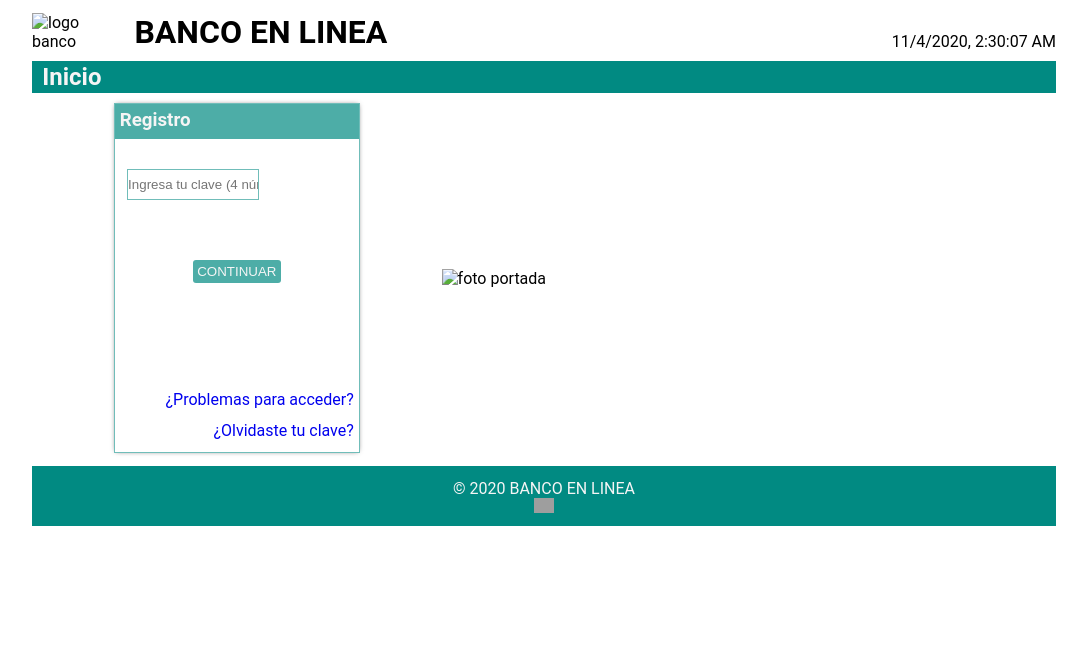
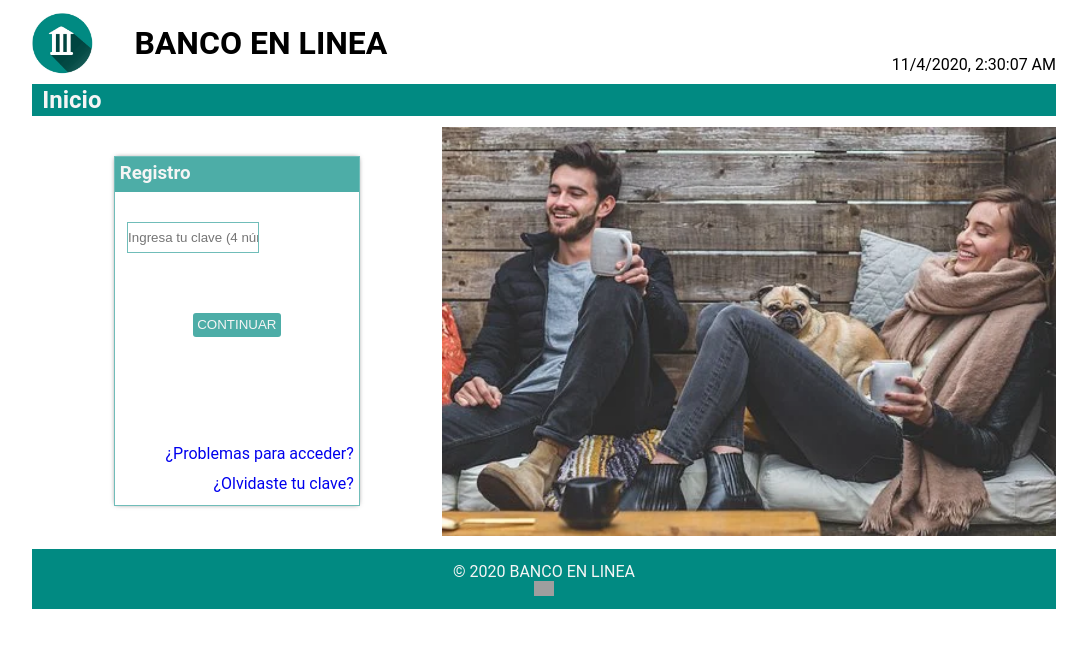
Before and after one commit to dupjpr/sucursalBanco, a plain HTML site: page index.html in a window 1280 px wide. Shown: the whole page, without its empty margins (96-1183 px from the left). Drawn offline with Linux system fonts and the light colour scheme; the site is published under a folder, as on GitHub Pages, so addresses that start at the root find nothing; grey boxes are pictures that could not be loaded.

Commit message:
se agregan puntos

```diff
--- a/index.html
+++ b/index.html
@@ -10,7 +10,7 @@
 </head>
 <body>
     <header>
-        <img src="/images/Logo Banco mod.jpg" alt="logo banco">
+        <img src="./images/Logo Banco mod.jpg" alt="logo banco">
         <h1>Banco en Linea</h1>
         <div id="date">fecha</div>
     </header>
@@ -39,7 +39,7 @@
             </div>
 
             <div class="imag">
-                <img src="/images/landing.webp" alt="foto portada">
+                <img src="./images/landing.webp" alt="foto portada">
             </div>
         </section>
     </main>
```
